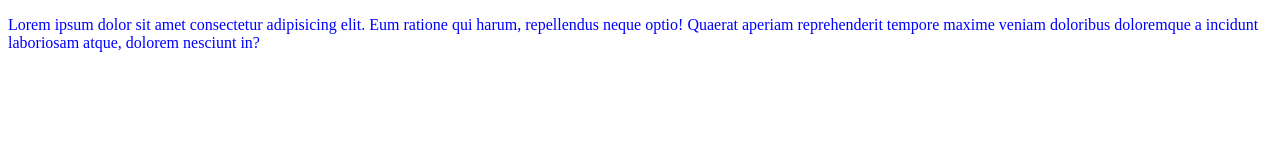
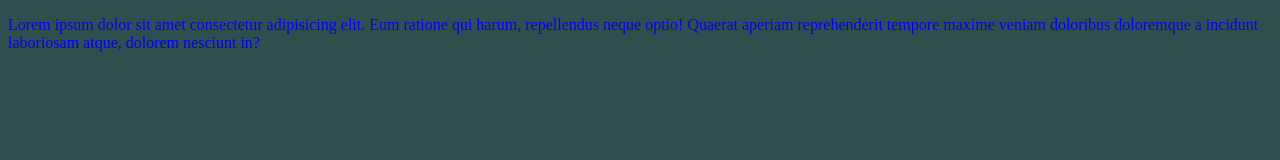
Before and after one commit to Godswill001/Netflix, a plain HTML site: page index.html in a window 1280 px wide. Drawn offline with Linux system fonts and the light colour scheme.

Commit message:
added a new style to the css

```diff
--- a/style.css
+++ b/style.css
@@ -1,3 +1,7 @@
 p{
     color: blue;
 }
+
+body{
+    background-color: darkslategray;
+}
```
